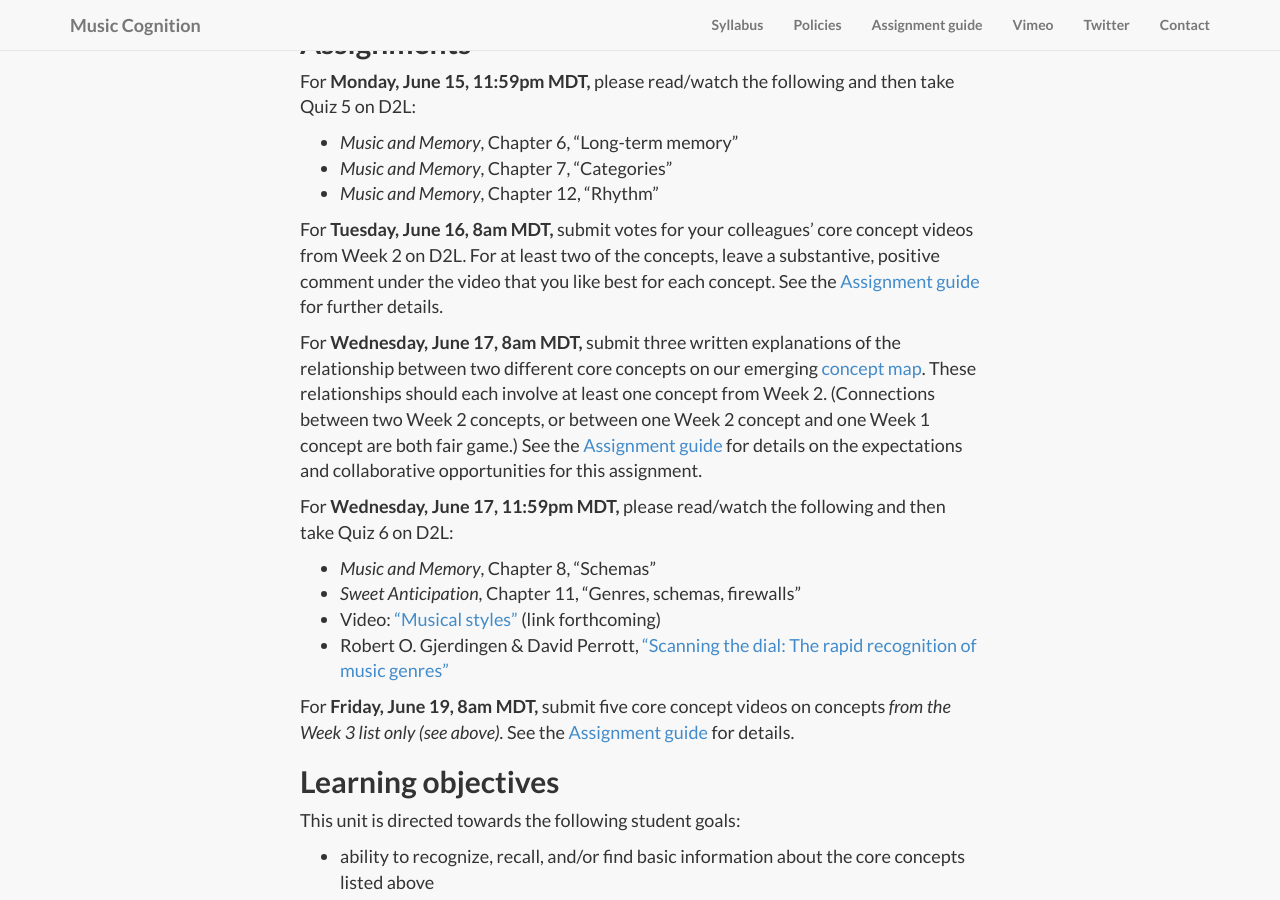
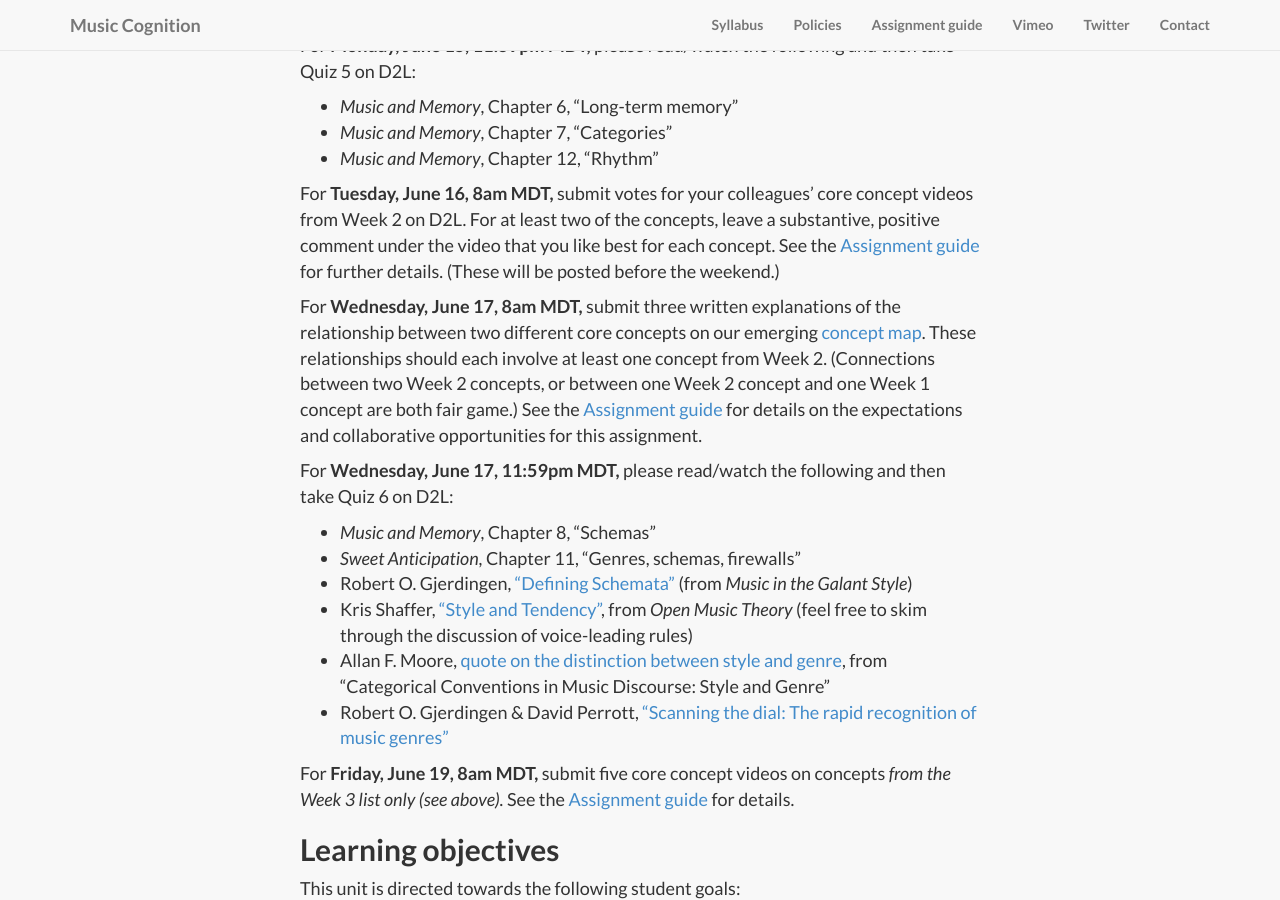
Before and after one commit to kshaffer/cognition, a Jekyll site: the page built from week3.md, in a window 1280 px wide and 900 px high, scrolled down 1868 px. Built offline with Jekyll 4.4.1, drawn with Linux system fonts in a browser that asks for light colours; nearby versions of some CDN libraries; library files that are not in the unit come from our copies; some of the changed text lies outside the part shown.

Commit message:
Week 3 update

```diff
--- a/week3.md
+++ b/week3.md
@@ -22,7 +22,6 @@ When a new song comes on the radio, how quickly do you know if you want to keep
 
 This week we will explore the nature of musical styles and genres, and the cognitive functions that allow us to build a robust implicit understanding of musical styles and to recognize and judge them quickly. We will also explore the nature of musical expertise. Just what makes a musical expert? Are only trained musicians experts?
 
-*introductory video to be added*
 
 
 ## Core concepts
@@ -50,7 +49,7 @@ For **Monday, June 15, 11:59pm MDT,** please read/watch the following and then t
 - *Music and Memory*, Chapter 7, "Categories"
 - *Music and Memory*, Chapter 12, "Rhythm"
 
-For **Tuesday, June 16, 8am MDT,** submit votes for your colleagues' core concept videos from Week 2 on D2L. For at least two of the concepts, leave a substantive, positive comment under the video that you like best for each concept. See the [Assignment guide](/assessments/) for further details.
+For **Tuesday, June 16, 8am MDT,** submit votes for your colleagues' core concept videos from Week 2 on D2L. For at least two of the concepts, leave a substantive, positive comment under the video that you like best for each concept. See the [Assignment guide](/assessments/) for further details. (These will be posted before the weekend.)
 
 For **Wednesday, June 17, 8am MDT,** submit three written explanations of the relationship between two different core concepts on our emerging [concept map](https://prezi.com/ntsoqg1f9m7i/music-cognition/). These relationships should each involve at least one concept from Week 2. (Connections between two Week 2 concepts, or between one Week 2 concept and one Week 1 concept are both fair game.) See the [Assignment guide](/assessments/) for details on the expectations and collaborative opportunities for this assignment.
 
@@ -58,7 +57,9 @@ For **Wednesday, June 17, 11:59pm MDT,** please read/watch the following and the
 
 - *Music and Memory*, Chapter 8, "Schemas"
 - *Sweet Anticipation*, Chapter 11, "Genres, schemas, firewalls"
-- Video: ["Musical styles"]() (link forthcoming)
+- Robert O. Gjerdingen, ["Defining Schemata"](https://drive.google.com/file/d/0B9o4hmKNoi6caHZNakRXTktScU0/view?usp=sharing) (from *Music in the Galant Style*)
+- Kris Shaffer, ["Style and Tendency"](http://openmusictheory.com/tendency.html), from *Open Music Theory* (feel free to skim through the discussion of voice-leading rules)
+- Allan F. Moore, [quote on the distinction between style and genre](http://sketches.shaffermusic.com/2015/on-the-distinction-between-style-and-genre-popmusicevolution), from "Categorical Conventions in Music Discourse: Style and Genre"
 - Robert O. Gjerdingen & David Perrott, ["Scanning the dial: The rapid recognition of music genres"](http://faculty-web.at.northwestern.edu/music/gjerdingen/Papers/PubPapers/Scanning.pdf)
 
 For **Friday, June 19, 8am MDT,** submit five core concept videos on concepts *from the Week 3 list only (see above).* See the [Assignment guide](/assessments/) for details.
```
